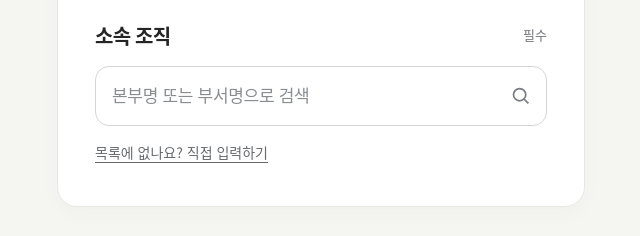
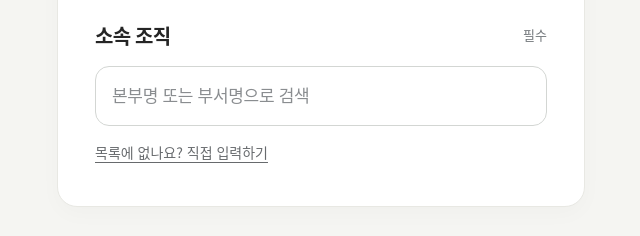
Before and after one commit to hj112411/culture-survey-2026, a plain HTML site: page index.html in a window 1280 px wide. Shown: the part 434-670 px from the top of the page, 319-959 px from the left. Drawn offline with Linux system fonts and the light colour scheme.

Commit message:
Remove decorative search icon from organization input

```diff
--- a/index.html
+++ b/index.html
@@ -57,10 +57,9 @@ h1 {font-size:clamp(25px,6.8vw,29px);line-height:1.36;font-weight:700;letter-spa
 .field-caption {margin:0;font-size:15.5px;font-weight:650;line-height:1.5;letter-spacing:-.03em;color:#2B2B2B}
 .required,.optional {margin-left:auto;font-size:12px;color:#757575;font-weight:450}
 .org-combo {position:relative;margin-top:10px}
-.org-search {display:block;width:100%;min-height:52px;border:1px solid #D8D9D6;border-radius:12px;padding:12px 44px 12px 15px;background:#fff;font-size:16px;color:#242424;line-height:1.4}
+.org-search {display:block;width:100%;min-height:52px;border:1px solid #D8D9D6;border-radius:12px;padding:12px 15px;background:#fff;font-size:16px;color:#242424;line-height:1.4}
 .org-search::placeholder,textarea::placeholder,#rafflePhone::placeholder {color:#8A8D90}
 .org-search:focus-visible,textarea:focus-visible,#rafflePhone:focus-visible {outline:3px solid rgba(239,145,48,.23);outline-offset:1px;border-color:var(--brand-border)}
-.org-magnifier {position:absolute;right:15px;top:17px;width:19px;height:19px;color:#797D82;pointer-events:none}
 .org-list {position:relative;z-index:5;padding:5px;margin:7px 0 0;max-height:220px;overflow-y:auto;border:1px solid #DADBD8;border-radius:12px;background:white;box-shadow:0 12px 30px rgba(0,0,0,.08)}
 .org-option {display:block;width:100%;padding:12px;border:0;border-radius:8px;text-align:left;color:#333;background:#fff;font-size:14px;cursor:pointer}
 .org-option:hover,.org-option:focus-visible {background:var(--brand-weak);outline:none}
@@ -167,8 +166,7 @@ h1 {font-size:clamp(23px,6.3vw,26px);line-height:1.31;margin:7px 0 13px;letter-s
 .field-top {gap:8px;margin-bottom:8px}
 .field-caption {font-size:15.5px}
 .org-combo {margin-top:0}
-.org-search {min-height:50px;border-radius:11px;padding:11px 42px 11px 13px;font-size:15px}
-.org-magnifier {top:16px}
+.org-search {min-height:50px;border-radius:11px;padding:11px 13px;font-size:15px}
 .org-other {margin-top:3px;padding:4px 0 0;font-size:12px}
 .question-top {gap:8px;margin-bottom:7px}
 .question-top .question {font-size:15.7px;line-height:1.5;letter-spacing:-.032em}
@@ -229,8 +227,7 @@ h1 {font-size:clamp(28px,7.7vw,32px);line-height:1.34;letter-spacing:-.052em;mar
 .field-caption {font-size:20px;line-height:1.45;font-weight:700;letter-spacing:-.038em;color:#252525}
 .required,.optional {font-size:13px;line-height:1.5;color:#707579;font-weight:500}
 .org-combo {margin-top:0}
-.org-search {min-height:60px;border-radius:14px;border-color:#D3D6D3;font-size:17px;line-height:1.35;padding:14px 46px 14px 16px;letter-spacing:-.018em}
-.org-magnifier {top:19px;right:16px;width:21px;height:21px}
+.org-search {min-height:60px;border-radius:14px;border-color:#D3D6D3;font-size:17px;line-height:1.35;padding:14px 16px;letter-spacing:-.018em}
 .org-option {padding:15px 13px;border-radius:9px}
 .org-option+.org-option {border-top:1px solid #F0F0EC}
 .org-option .org-primary {font-size:16px;line-height:1.5}
@@ -358,7 +355,7 @@ body.completion-only #completionHeading { margin:0; font-size:clamp(22px,6vw,26p
             <div class="field-top"><label for="orgSearch" class="field-caption">소속 조직</label><span class="required">필수</span></div>
             <div class="org-combo" id="orgCombo">
               <input id="orgSearch" class="org-search" name="orgSearch" type="text" autocomplete="off" maxlength="40" role="combobox" aria-autocomplete="list" aria-expanded="false" aria-controls="orgList" aria-describedby="orgHelp orgError" placeholder="본부명 또는 부서명으로 검색" />
-              <svg class="org-magnifier" viewBox="0 0 24 24" fill="none" stroke="currentColor" stroke-width="2" aria-hidden="true"><circle cx="11" cy="11" r="7"></circle><path d="m16 16 5 5"></path></svg>
+
               <div id="orgList" class="org-list" role="listbox" aria-label="조직명 검색 결과" hidden></div>
             </div>
             <p class="org-status" id="orgHelp" hidden></p>
```
